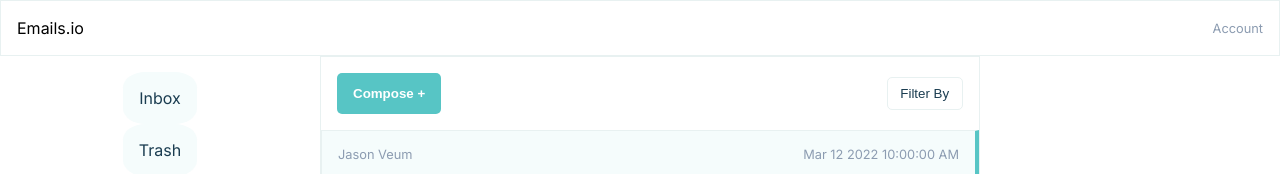
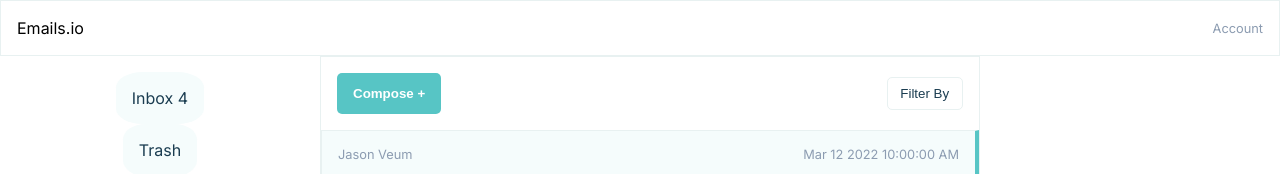
Before and after one commit to alespiridigliozzi/react-email-clone, a React (Create React App) app: page / in a window 1280 px wide. Shown: the top 174 px of the page. Built offline with nearby package versions, Linux system fonts and the light colour scheme.

Commit message:
changes to data file

```diff
--- a/src/Components/Sidebar/Sidebar.jsx
+++ b/src/Components/Sidebar/Sidebar.jsx
@@ -1,11 +1,13 @@
 import React from 'react'
 import './Sidebar.scss'
+import { data } from '../../data/data'
 
 const Sidebar = () => {
+
   return (
     <div className='sidebar'>
         <div className="sidebar__menu">
-            <a href='#'>Inbox</a>
+            <a href='#'>Inbox {data.length} </a>
             <a href='#'>Trash</a>
         </div>
     </div>
--- a/src/data/data.js
+++ b/src/data/data.js
@@ -42,7 +42,7 @@ export const data = [
         id: 4,
         userName: 'Spotify',
         email: 'music@spotify.com',
-        email_type: 'Personal',
+        email_type: 'work',
         importance: 'low',
         date: 'Jun 09 2021 11:00:00 AM',
         email_subject: 'Uh-oh! Your subscription is expiring',
```
